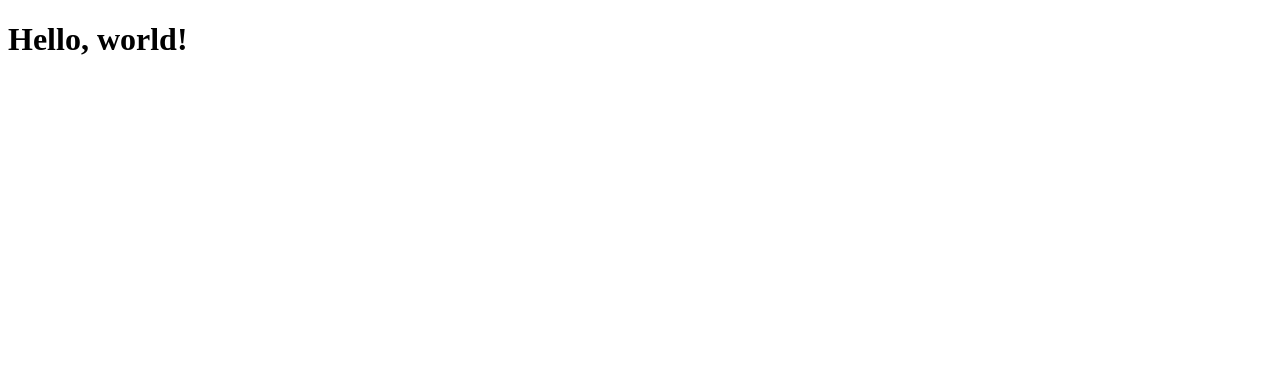
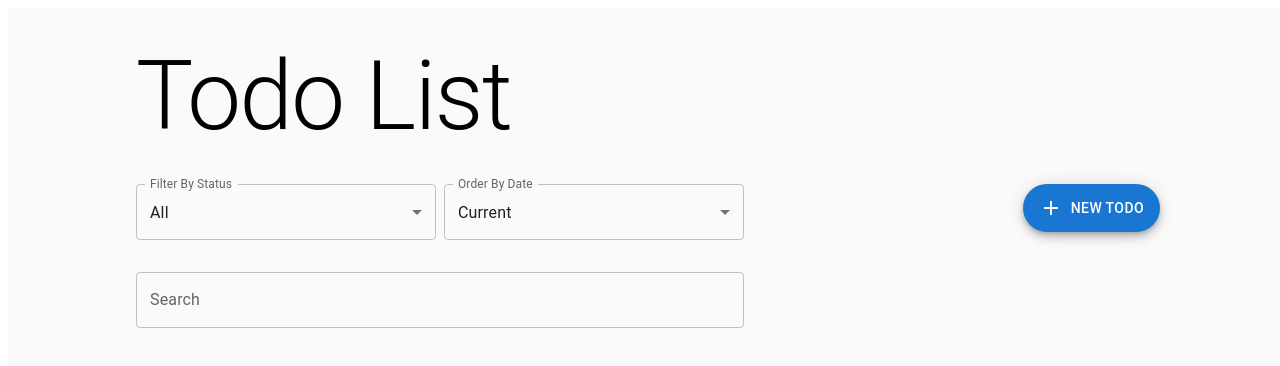
Before and after one commit to MoisesSantana/class-component-and-redux-todo, a React (Vite) app: page / in a window 1280 px wide. Shown: the top 366 px of the page. Built offline with nearby package versions, Linux system fonts and the light colour scheme.

Commit message:
:sparkles: header component
Added a header with the title and form needed to filter and add a new task

```diff
--- a/src/App.tsx
+++ b/src/App.tsx
@@ -1,11 +1,23 @@
-import React from "react";
+import React from 'react';
+import { Box } from '@mui/material';
+import { styled } from '@mui/system';
+import { Header } from './components/header';
+
+const RootContainer = styled(Box)`
+  display: flex;
+  flex-direction: column;
+  background-color: #FAFAFA;
+  width: 100vw;
+  height: 100vh;
+  align-items: center;
+`
 
 class App extends React.Component {
-  render () {
+  render() {
     return (
-      <div>
-        <h1>Hello, world!</h1>
-      </div>
+      <RootContainer>
+        <Header />
+      </RootContainer>
     )
   }
 }
--- /dev/null
+++ b/src/components/header.tsx
@@ -0,0 +1,68 @@
+import React from 'react';
+import {  Box, Fab, FormControl, InputLabel, MenuItem, Select, TextField, Typography, styled } from '@mui/material';
+import AddIcon from '@mui/icons-material/Add';
+
+const HeaderContainer = styled('header')`
+  display: flex;
+  flex-direction: column;
+  align-items: start;
+  gap: 2rem;
+  width: 80%;
+  padding-top: 2rem;
+`;
+
+const Controls= styled(Box)`
+  display: flex;
+  flex-direction: row;
+  justify-content: space-between;
+  width: 100%;
+
+  .selects-control {
+    display: flex;
+    flex-wrap: nowrap;
+  }
+`;
+
+export class Header extends React.Component {
+  render() {
+    return (
+      <HeaderContainer>
+        <Typography variant="h1">Todo List</Typography>
+        <Controls>
+          <div className="selects-control">
+            <FormControl sx={{ mr: 1, width: 300 }}>
+              <InputLabel id="filter">Filter By Status</InputLabel>
+              <Select
+                labelId="filter"
+                id="demo-simple-select"
+                label="Filter By Status"
+                value="All"
+              >
+                <MenuItem value="All">All</MenuItem>
+                <MenuItem value="Complete">Complete</MenuItem>
+                <MenuItem value="Uncompleted">Uncompleted</MenuItem>
+              </Select>
+            </FormControl>
+            <FormControl fullWidth sx={{ width: 300 }}>
+              <InputLabel id="order">Order By Date</InputLabel>
+              <Select
+                labelId="order"
+                id="demo-simple-select"
+                label="Order By Date"
+                value="Current"
+              >
+                <MenuItem value="Current">Current</MenuItem>
+                <MenuItem value="Old">Old</MenuItem>
+              </Select>
+            </FormControl>
+          </div>
+          <Fab variant="extended" color="primary" aria-label="add">
+            <AddIcon sx={{ mr: 1 }} />
+            New Todo
+          </Fab>
+        </Controls>
+        <TextField id="outlined-basic" label="Search" variant="outlined" sx={{ width: 608 }} />
+      </HeaderContainer>
+    )
+  }
+}
```
